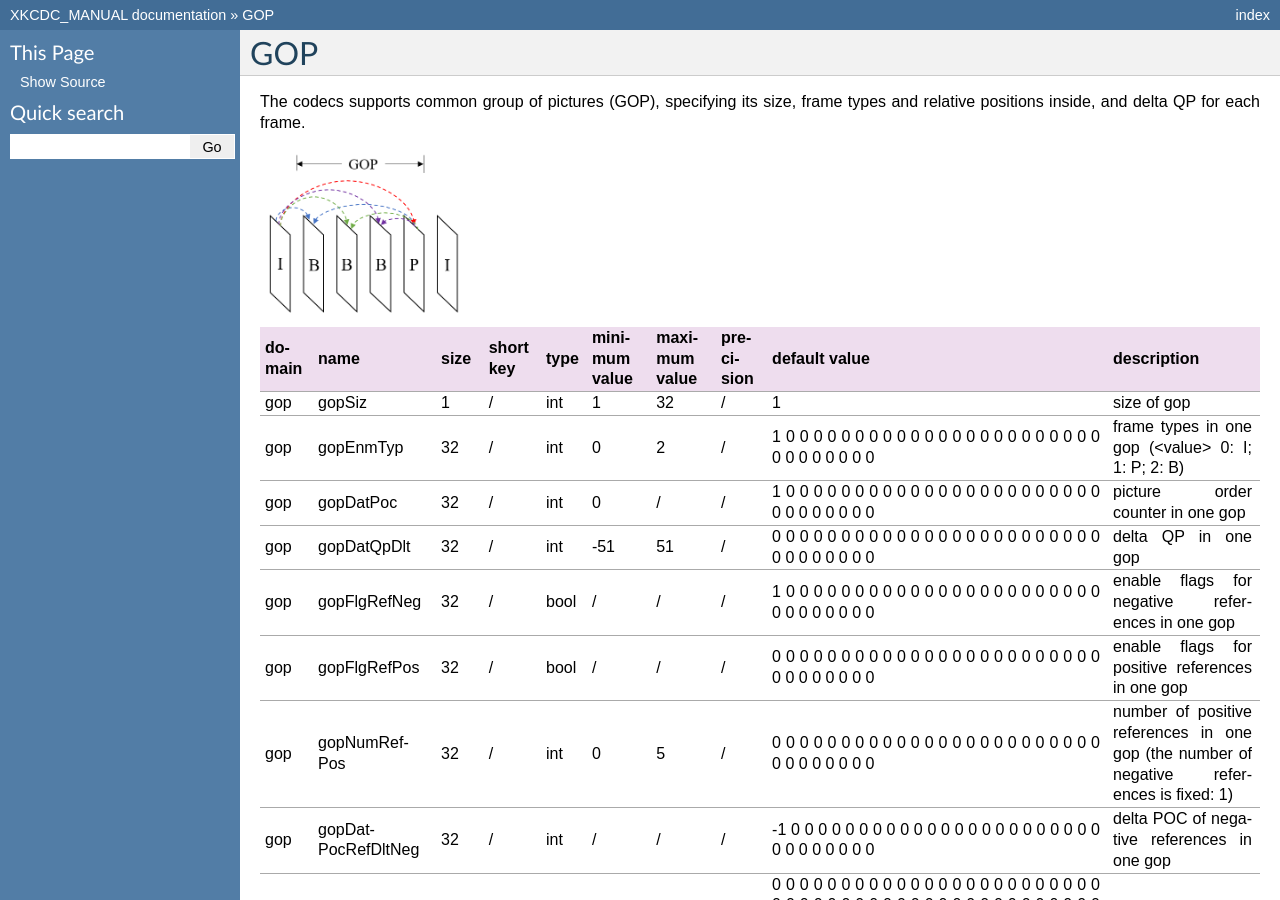
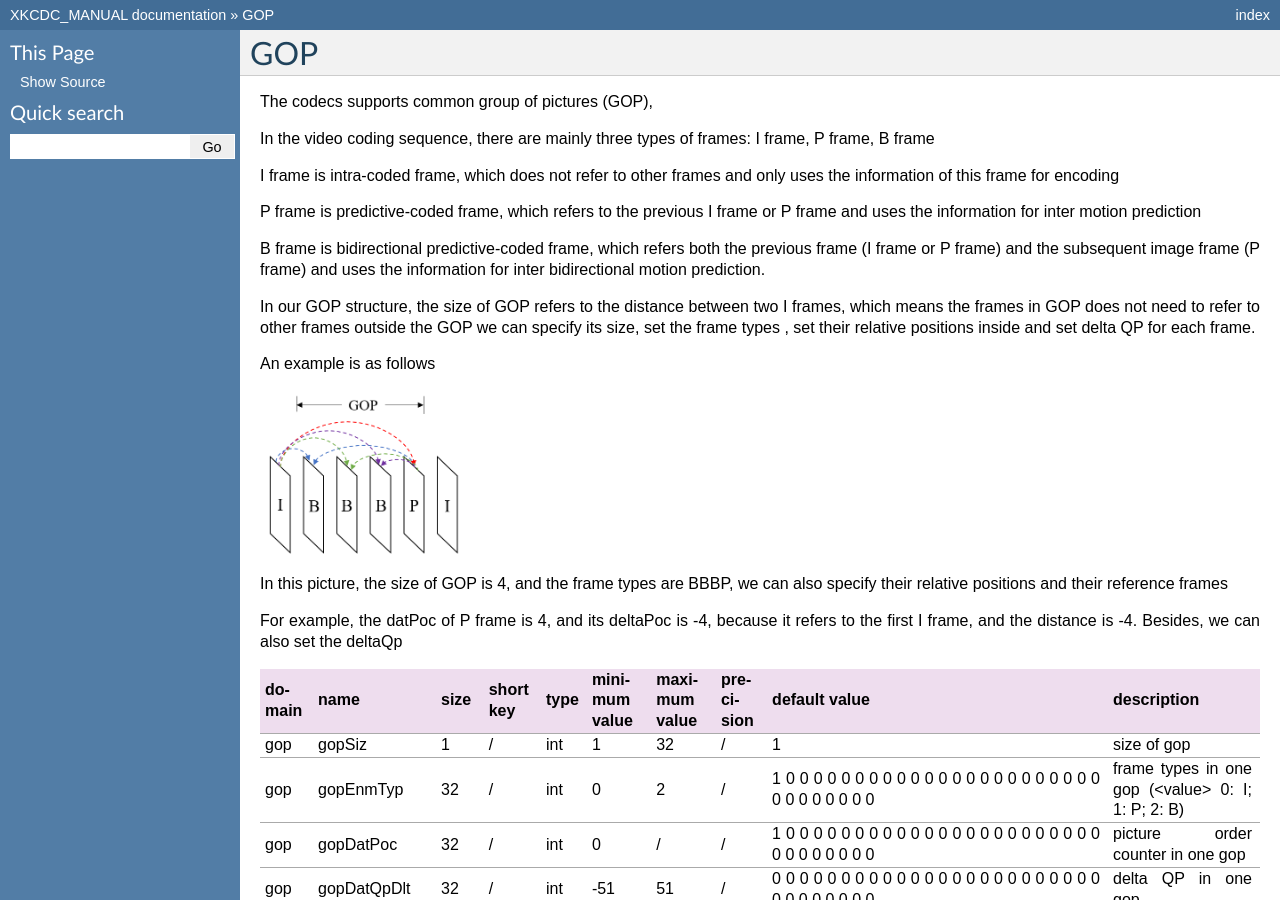
Before and after one commit to iamhll/xkcdc_manual, a Sphinx documentation site: the page built from manual/source/SwCfgGroup/gop.rst, in a window 1280 px wide and 900 px high. Built offline with Sphinx 7.4.7, drawn with Linux system fonts in a browser that asks for light colours.

Commit message:
1. gop.rst changed

```diff
--- a/manual/source/SwCfgGroup/gop.rst
+++ b/manual/source/SwCfgGroup/gop.rst
@@ -2,10 +2,29 @@ GOP
 ---
 
 The codecs supports common group of pictures (GOP),
-specifying its size, frame types and relative positions inside, and delta QP for each frame.
+
+In the video coding sequence, there are mainly three types of frames: I frame, P frame, B frame
+
+I frame is intra-coded frame, which does not refer to other frames and only uses the information of this frame for encoding
+
+P frame is predictive-coded frame, which refers to the previous I frame or P frame and uses the information for inter motion prediction
+
+B frame is bidirectional predictive-coded frame, which refers both the previous frame (I frame or P frame) and the subsequent image frame (P frame)
+and uses the information for inter bidirectional motion prediction.
+
+In our GOP structure, the size of GOP refers to the distance between two I frames, which means the frames in GOP does not need to refer to other frames outside the GOP
+we can specify its size, set the frame types , set their relative positions inside and set delta QP for each frame.
+
+An example is as follows
 
 .. image:: GOP.png
       :width: 20%
+
+In this picture, the size of GOP is 4, and the frame types are BBBP, we can also specify their relative positions and their reference frames
+
+For example, the datPoc of P frame is 4, and its deltaPoc is -4, because it refers to the first I frame, and the distance is -4.
+Besides, we can also set the deltaQp
+
 
 .. table::
       :align: left
```
